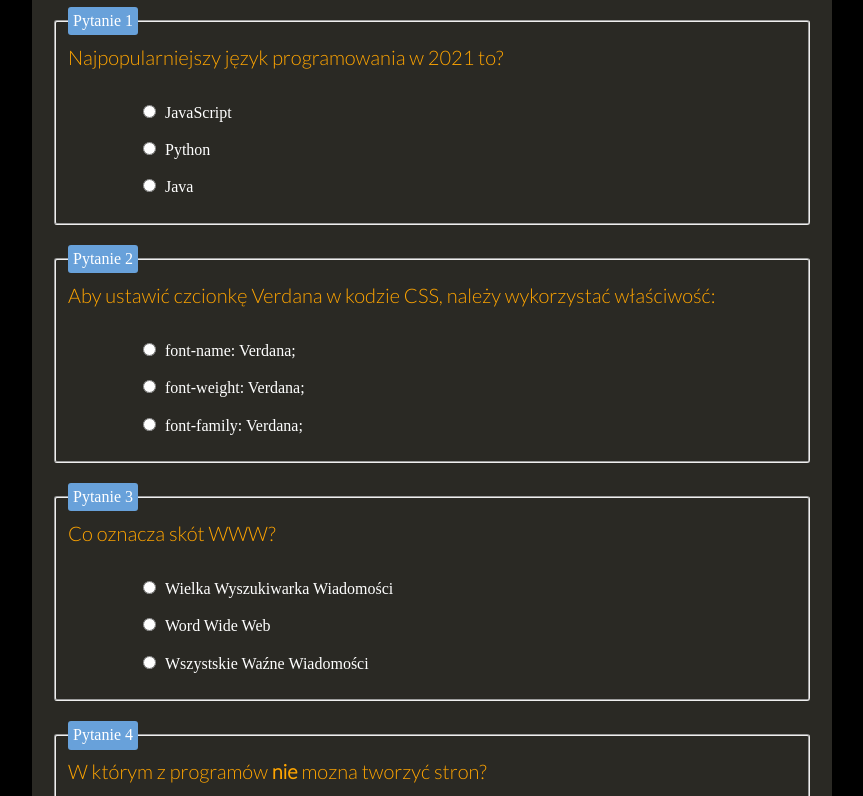
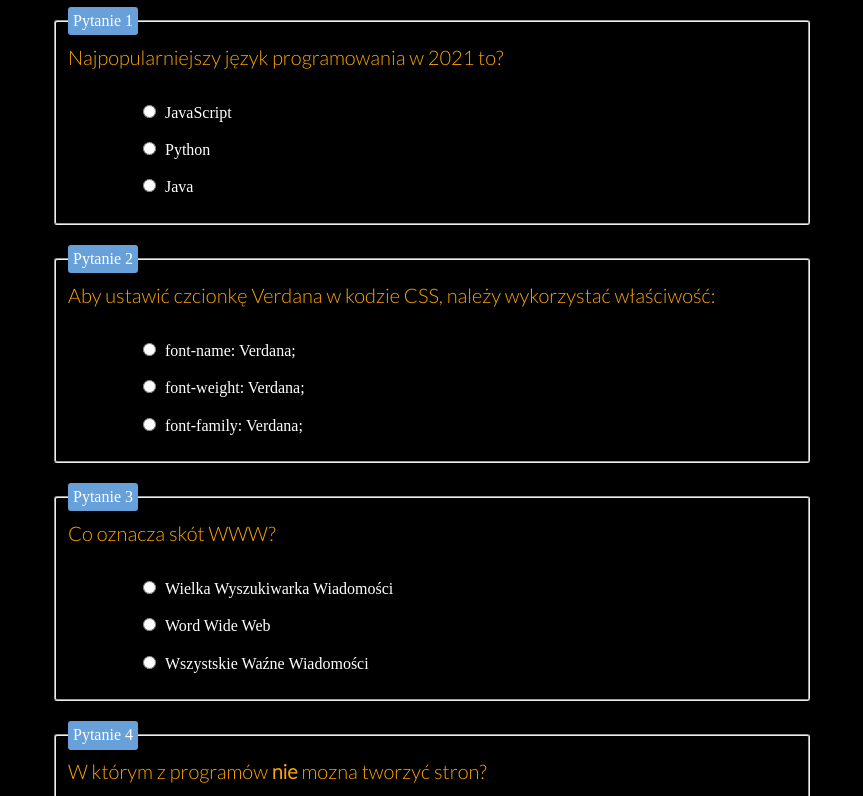
Before and after one commit to DawidStachowiak/Myquiz, a plain HTML site: page index.html in a window 1280 px wide. Shown: the part 108-904 px from the top of the page, without its empty margins (208-1071 px from the left). Drawn offline with nearby package versions, Linux system fonts and the light colour scheme.

Commit message:
color correct

```diff
--- a/style/style.css
+++ b/style/style.css
@@ -17,15 +17,11 @@ body {
 .container {
   max-width: 800px;
   margin: 0 auto;
-  -webkit-box-shadow: -10px 0px 13px -7px #000000, 10px 0px 13px -7px #000000,
-    5px 5px 1px 5px rgba(0, 0, 0, 0);
-  box-shadow: -10px 0px 13px -7px #000000, 10px 0px 13px -7px #000000,
-    5px 5px 1px 5px rgba(0, 0, 0, 0);
   padding: 20px;
   margin-top: 15px;
   margin-bottom: 15px;
   width: 100%;
-  background-color: rgba(255, 248, 220, 0.164);
+
 }
 
 h1 {
```
